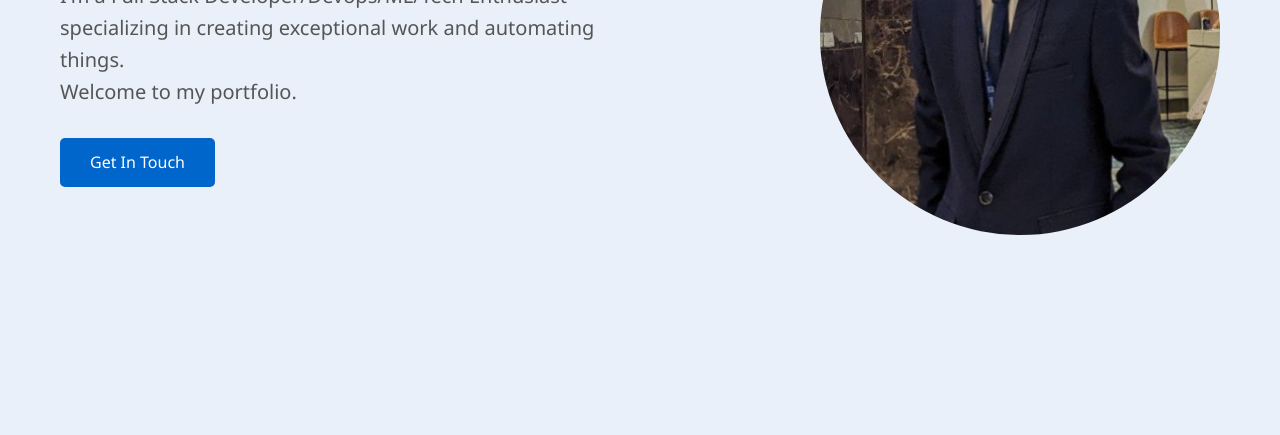
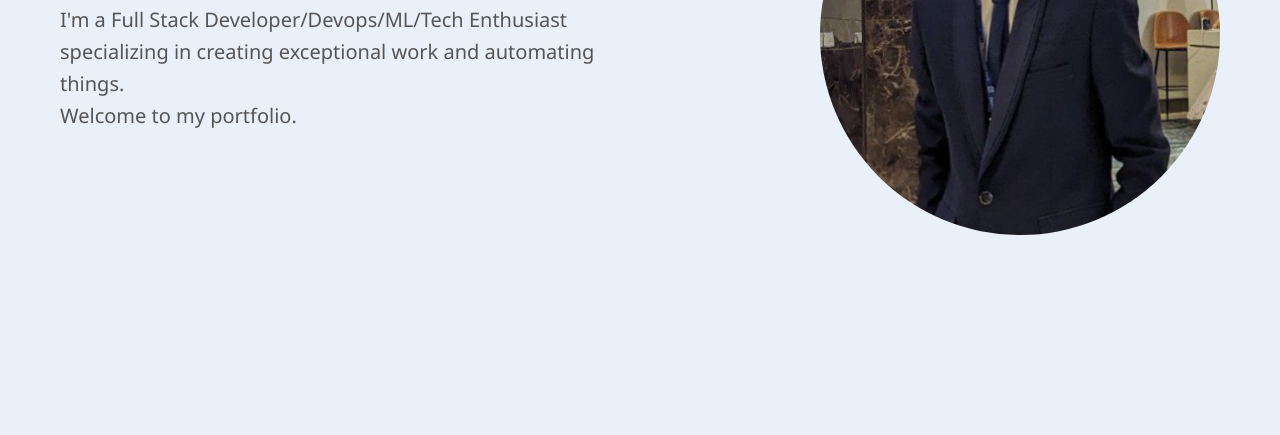
Before and after one commit to Divya-127/Divya-127.github.io, a plain HTML site: page index.html in a window 1280 px wide. Shown: the part 365-800 px from the top of the page. Drawn offline with Linux system fonts and the light colour scheme.

Commit message:
Update contact

```diff
--- a/index.html
+++ b/index.html
@@ -605,7 +605,7 @@
             <div class="hero-content">
                 <h1>Hello, I'm <span style="color: #0066cc;">Divya Shah</span></h1>
                 <p>I'm a Full Stack Developer/Devops/ML/Tech Enthusiast specializing in creating exceptional work and automating things.<br>Welcome to my portfolio.</p>
-                <a href="#contact" class="cta-button">Get In Touch</a>
+<!--                <a href="#contact" class="cta-button">Get In Touch</a>-->
             </div>
             <div class="hero-image">
                 <img src="DivyaShah.jpg" alt="Your Profile Picture">
```
